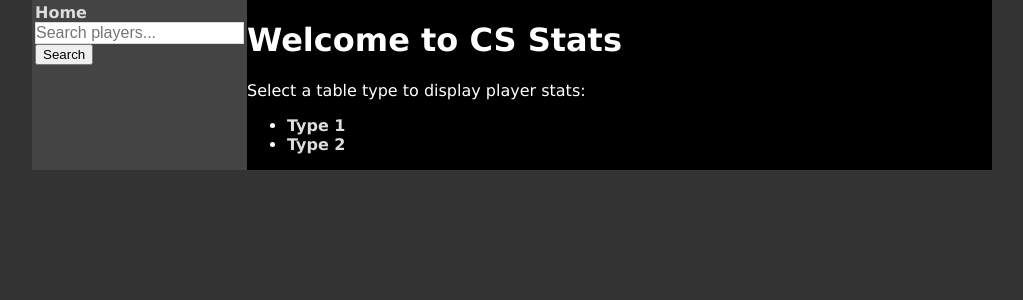
After one commit to Vincent4364/Counter-Strike-Database-Assessment, a Flask app: template templates/index.html in a window 1280 px wide. The commit adds this page. Shown: the top 300 px of the page, without its empty margins (128-1151 px from the left). Run offline with Flask 3, Linux system fonts and the light colour scheme; the template is opened without the code that fills it, so the values that code supplies are empty.

Commit message:
Experimented with directorys and the disply of data

```diff
--- a/app.py
+++ b/app.py
@@ -3,17 +3,63 @@ import sqlite3
 from sqlite3 import Error
 
 app = Flask(__name__)
+DATABASE = "CS_DATA.db"
+
+
+def create_connection(db_filename):
+    try:
+        connection = sqlite3.connect(db_filename)
+        return connection
+    except Error as e:
+        print(e)
+        return None
 
 
 @app.route('/')
-def hello_world():  # put application's code here
-    return 'Hello World!'
+def render_home_page():
+    return render_template('index.html')
 
 
-@app.route('/base.html')
-def render_webpage():  # put application's code here
-    return render_template('base.html')
+@app.route('/display/<table_type>')
+def render_webpages_page(table_type):
+    query = """
+    SELECT rating, headshot_percentage, kd_ratio, teams_played_in, country, player_name, total_kills
+    FROM player_stats
+    WHERE type = ?
+    """
+    connection = create_connection(DATABASE)
+    cursor = connection.cursor()
+    cursor.execute(query, (table_type,))
+    data_list = cursor.fetchall()
+    connection.close()
+
+    return render_template('display.html', data=data_list, table_type=table_type)
+
+@app.route('/search', methods=['GET', 'POST'])
+def render_search_page():
+    if request.method == 'POST':
+        look_up = request.form['Search']
+        search_term = look_up
+        title = "Search for: '" + look_up + "'"
+        look_up = "%" + look_up + "%"
+
+        query = """
+        SELECT rating, headshot_percentage, kd_ratio, teams_played_in, country, player_name, total_kills
+        FROM player_stats
+        WHERE player_name LIKE ? OR teams_played_in LIKE ? OR country LIKE ?
+        """
+        connection = create_connection(DATABASE)
+        cursor = connection.cursor()
+        cursor.execute(query, (look_up, look_up, look_up))
+        data_list = cursor.fetchall()
+        connection.close()
+
+        no_results = len(data_list) == 0
+
+        return render_template('display.html', data=data_list, search_term=search_term, no_results=no_results)
+
+    return render_template('search.html')
 
 
 if __name__ == '__main__':
-    app.run()
+    app.run(debug=True)
--- /dev/null
+++ b/static/styles.css
@@ -0,0 +1,81 @@
+html {
+    background-color: #333333;
+}
+
+body {
+    background-color: #000000;
+    color: #ffffff;
+    font-family: 'Ubuntu', 'Lucida Grande', 'Lucida Sans Unicode', 'Geneva', 'Verdana', sans-serif;
+    width: 75%;
+    margin: auto;
+    display: grid;
+    grid-template-columns: 1fr 4fr;
+}
+
+header, footer {
+    background-color: #222222;
+    padding: 10px;
+    margin: 0;
+    grid-column: 1/3;
+    font-weight: bolder;
+}
+
+nav {
+    background-color: #444444;
+    margin: 0;
+    padding: 3px;
+}
+
+nav ul {
+    list-style-type: none;
+}
+ nav ul li {
+    padding: 3px;
+ }
+
+ a {
+     color: #dddddd;
+     text-decoration: none;
+     font-weight: bold;
+ }
+
+ a:hover {
+     color: #ff0000;
+ }
+
+ main {
+     padding: 5px;
+ }
+
+ table {
+     border: 2px solid #ffffff;
+     width: 100%;
+     border-collapse: collapse;
+ }
+
+ th, td {
+
+     border: 1px solid #ffffff;
+     padding: 5px;
+ }
+
+ th {
+     color: #000000;
+     background-color: #999999;
+ }
+
+input[type=text] {
+  padding: 0;
+  height: 20px;
+  position: relative;
+  left: 0;
+  outline: none;
+    border: 1px solid rgba(0, 0, 0, .15);
+    background-color: white;
+  font-size: 16px;
+}
+
+.advancedSearchTextbox {
+    width: 526px;
+    margin-right: -4px;
+}
--- a/templates/base.html
+++ b/templates/base.html
@@ -2,9 +2,21 @@
 <html lang="en">
 <head>
     <meta charset="UTF-8">
-    <title>Title</title>
+    <title>{{ title if title else "CS Stats" }}</title>
+    <link rel="stylesheet" href="{{ url_for('static', filename='styles.css') }}">
 </head>
 <body>
-
+    <nav>
+        <a href="{{ url_for('render_home_page') }}">Home</a>
+        <form action="{{ url_for('render_search_page') }}" method="POST">
+            <label>
+                <input type="text" name="Search" placeholder="Search players...">
+            </label>
+            <button type="submit">Search</button>
+        </form>
+    </nav>
+    <div class="content">
+        {% block content %}{% endblock %}
+    </div>
 </body>
 </html>
--- /dev/null
+++ b/templates/index.html
@@ -0,0 +1,10 @@
+{% extends "base.html" %}
+
+{% block content %}
+<h1>Welcome to CS Stats</h1>
+<p>Select a table type to display player stats:</p>
+<ul>
+    <li><a href="{{ url_for('render_webpages_page', table_type='type1') }}">Type 1</a></li>
+    <li><a href="{{ url_for('render_webpages_page', table_type='type2') }}">Type 2</a></li>
+</ul>
+{% endblock %}
```
Also changed, not shown: templates/display.html (+22 -18 lines), templates/search.html (added, +9 -0 lines).
